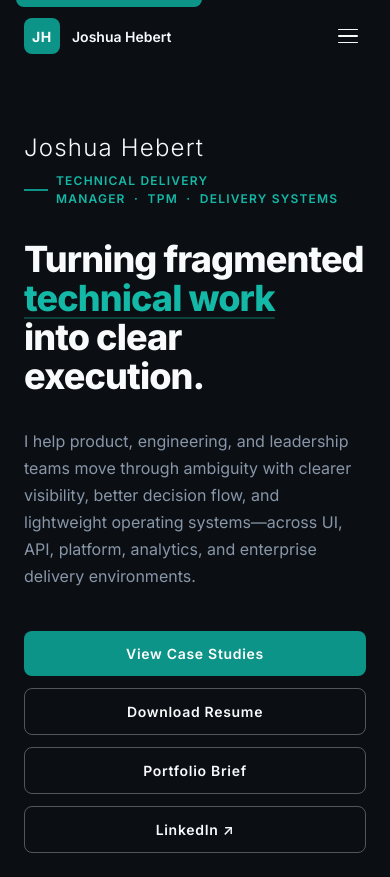
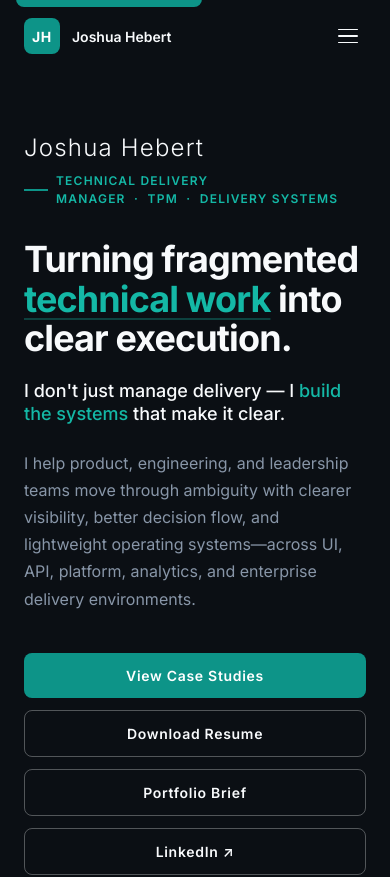
Before and after one commit to JHeeebert/Joshua-Hebert-Portfolio, a React (Vite) app: page / in a window 390 px wide. Shown: the top 877 px of the page. Built offline with nearby package versions, Linux system fonts and the light colour scheme.

Commit message:
Refine hero: confident headline size, personal voice line, visible signal graphic, earlier breakpoint

```diff
--- a/src/components/sections/Hero.css
+++ b/src/components/sections/Hero.css
@@ -29,6 +29,13 @@
   grid-template-columns: 1fr;
   gap: var(--space-16);
   align-items: center;
+}
+
+@media (min-width: 768px) {
+  .hero__layout {
+    grid-template-columns: 1fr 360px;
+    gap: var(--space-10);
+  }
 }
 
 @media (min-width: 960px) {
@@ -83,8 +90,27 @@
 
 .hero__headline {
   color: var(--color-text-light);
-  margin-bottom: var(--space-8);
-  line-height: 1.08 !important;
+  margin-bottom: var(--space-5);
+  /* Confident, not oversized — overrides the larger display-1 sizing */
+  font-size: clamp(2.25rem, 5vw, 3.5rem) !important;
+  font-weight: var(--weight-bold) !important;
+  line-height: 1.1 !important;
+  max-width: 16ch;
+}
+
+/* Personal voice line — human, sits between headline and sub */
+.hero__voice {
+  color: var(--color-text-light);
+  font-size: clamp(var(--text-lg), 2vw, var(--text-xl));
+  font-weight: var(--weight-medium);
+  line-height: var(--leading-snug);
+  margin-bottom: var(--space-6);
+  max-width: 540px;
+}
+
+.hero__voice em {
+  font-style: normal;
+  color: var(--color-teal-light);
 }
 
 .hero__headline-accent {
@@ -169,7 +195,7 @@
   display: none;
 }
 
-@media (min-width: 960px) {
+@media (min-width: 768px) {
   .hero__visual {
     display: flex;
     align-items: center;
@@ -181,7 +207,7 @@
   width: 100%;
   max-width: 460px;
   height: auto;
-  opacity: 0.82;
+  opacity: 1;
 }
 
 /* Pulse animation on the center routing box border */
--- a/src/components/sections/Hero.jsx
+++ b/src/components/sections/Hero.jsx
@@ -47,8 +47,8 @@ function SignalFlowDiagram() {
           x1={s.x + 11} y1={s.y}
           x2={cx - 46}  y2={cy}
           stroke="#0D9488"
-          strokeWidth="1"
-          strokeOpacity="0.22"
+          strokeWidth="1.5"
+          strokeOpacity="0.5"
           strokeDasharray="5 8"
         />
       ))}
@@ -60,8 +60,8 @@ function SignalFlowDiagram() {
           x1={cx + 46}  y1={cy}
           x2={o.x - 14} y2={o.y}
           stroke="#14B8A6"
-          strokeWidth="1.5"
-          strokeOpacity="0.4"
+          strokeWidth="2"
+          strokeOpacity="0.7"
         />
       ))}
 
@@ -69,9 +69,9 @@ function SignalFlowDiagram() {
       {sources.map((s, i) => (
         <g key={`sn${i}`}>
           <circle cx={s.x} cy={s.y} r="7"
-            fill="#141920" stroke="#1E2733" strokeWidth="1.5" />
-          <circle cx={s.x} cy={s.y} r="2.5"
-            fill="#0D9488" fillOpacity="0.55" />
+            fill="#141920" stroke="#2E3D4D" strokeWidth="1.5" />
+          <circle cx={s.x} cy={s.y} r="3"
+            fill="#14B8A6" fillOpacity="1" />
           <text x={s.x + 15} y={s.y + 4}
             fill="#8896A8" fontSize="11"
             fontFamily="Inter, -apple-system, sans-serif" fontWeight="500">
@@ -163,10 +163,12 @@ export default function Hero() {
             </p>
 
             <h1 className="hero__headline display-1 animate-fade-up animate-fade-up--delay-2">
-              Turning fragmented<br />
-              <span className="hero__headline-accent">technical work</span><br />
-              into clear execution.
+              Turning fragmented <span className="hero__headline-accent">technical work</span> into clear execution.
             </h1>
+
+            <p className="hero__voice animate-fade-up animate-fade-up--delay-2">
+              I don't just manage delivery — I <em>build the systems</em> that make it clear.
+            </p>
 
             <p className="hero__sub body-lg animate-fade-up animate-fade-up--delay-3">
               I help product, engineering, and leadership teams move through ambiguity
```
